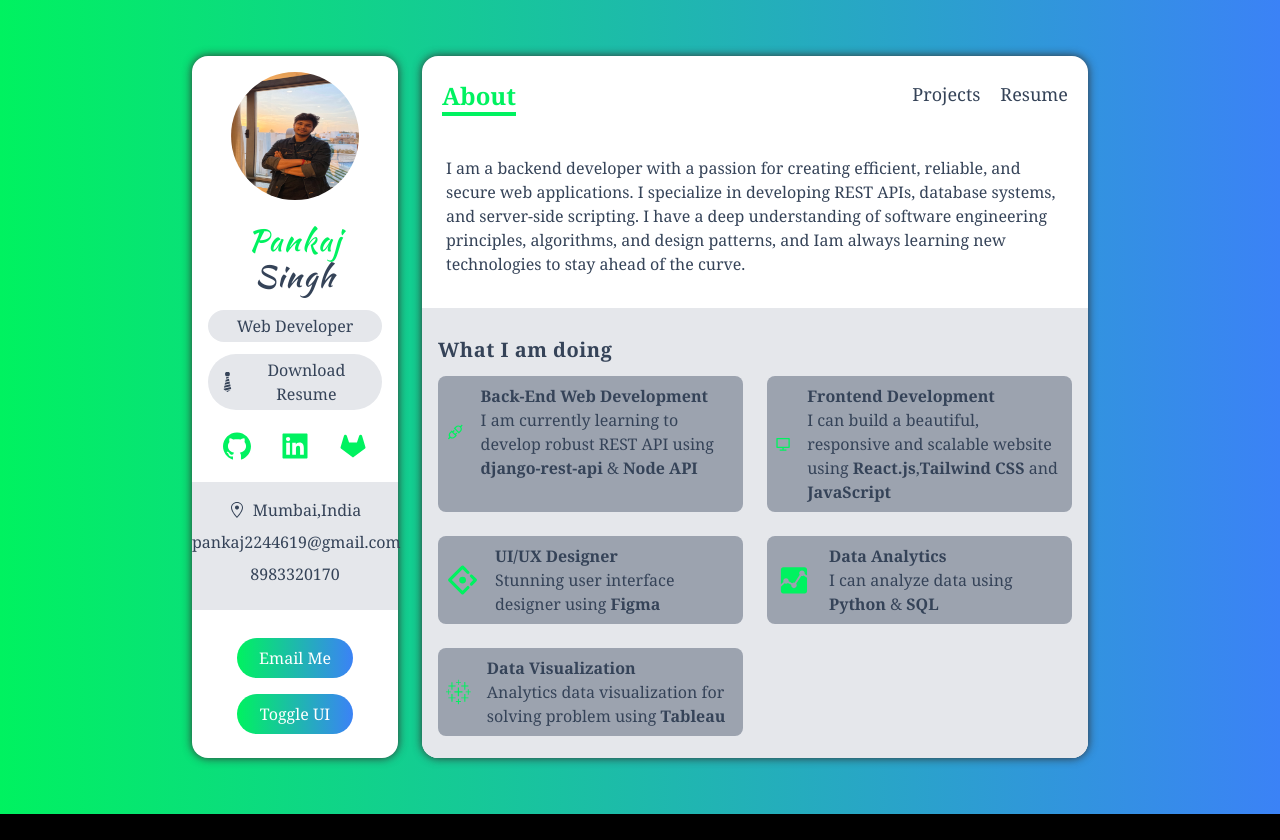
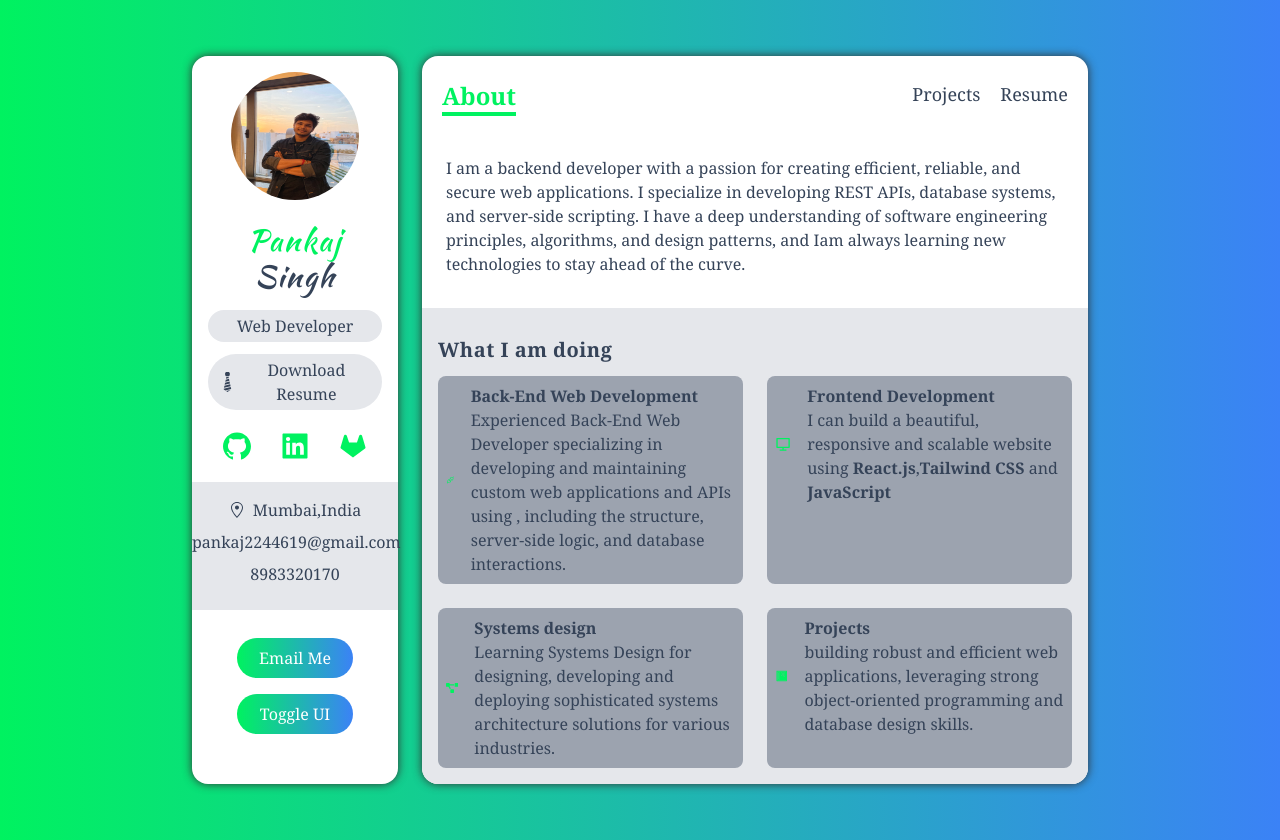
Before and after one commit to devh4ppy/Portfolio-Website, a Next.js app: page / in a window 1280 px wide. Before the commit the page ends 814 px from the top, so only its background shows below. Built offline with nearby package versions, Linux system fonts and the light colour scheme.

Commit message:
Update data.ts

```diff
--- a/data.ts
+++ b/data.ts
@@ -1,9 +1,9 @@
 
 import { RiComputerLine } from 'react-icons/ri'
 import { DiRedis, DiMongodb, DiGoogleAnalytics, DiJava, DiPhotoshop, DiPython, DiReact, DiJavascript1 } from 'react-icons/di'
-import { AiOutlineAntDesign, AiOutlineApi, AiFillGitlab } from 'react-icons/ai'
+import { AiOutlineAntDesign, AiOutlineApi, AiFillGitlab,AiTwotoneProject } from 'react-icons/ai'
 import { SiPostman, SiInfluxdb, SiNodeDotJs, SiApache, SiDocker, SiTableau } from 'react-icons/si'
-import { FaFigma } from 'react-icons/fa'
+import { FaFigma, FaProjectDiagram } from 'react-icons/fa'
 import { IProject, IService, ISkill } from './type'
 
 
@@ -12,7 +12,7 @@ export const services:IService[] = [
         Icon: AiOutlineApi,
         title:"Back-End Web Development",
         about:
-        "I am currently learning to develop robust REST API using <b>django-rest-api</b> & <b>Node API</b>",
+        "Experienced Back-End Web Developer specializing in developing and maintaining custom web applications and APIs using , including the structure, server-side logic, and database interactions.",
 
     },
     {
@@ -23,24 +23,17 @@ export const services:IService[] = [
 
     },
     {
-        Icon: AiOutlineAntDesign,
-        title:"UI/UX Designer",
+        Icon: FaProjectDiagram,
+        title:"Systems design",
         about:
-        "Stunning user interface designer using <b>Figma</b>",
+        "Learning Systems Design for designing, developing and deploying sophisticated systems architecture solutions for various industries.",
 
     },
     {
-        Icon: DiGoogleAnalytics,
-        title:"Data Analytics",
+        Icon: AiTwotoneProject,
+        title:"Projects",
         about:
-        "I can analyze data using <b>Python</b> & <b>SQL</b>",
-
-    },
-    {
-        Icon: SiTableau,
-        title:"Data Visualization",
-        about:
-        "Analytics data visualization for solving problem using <b>Tableau</b>",
+        "building robust and efficient web applications, leveraging strong object-oriented programming and database design skills.",
 
     },
 
```
